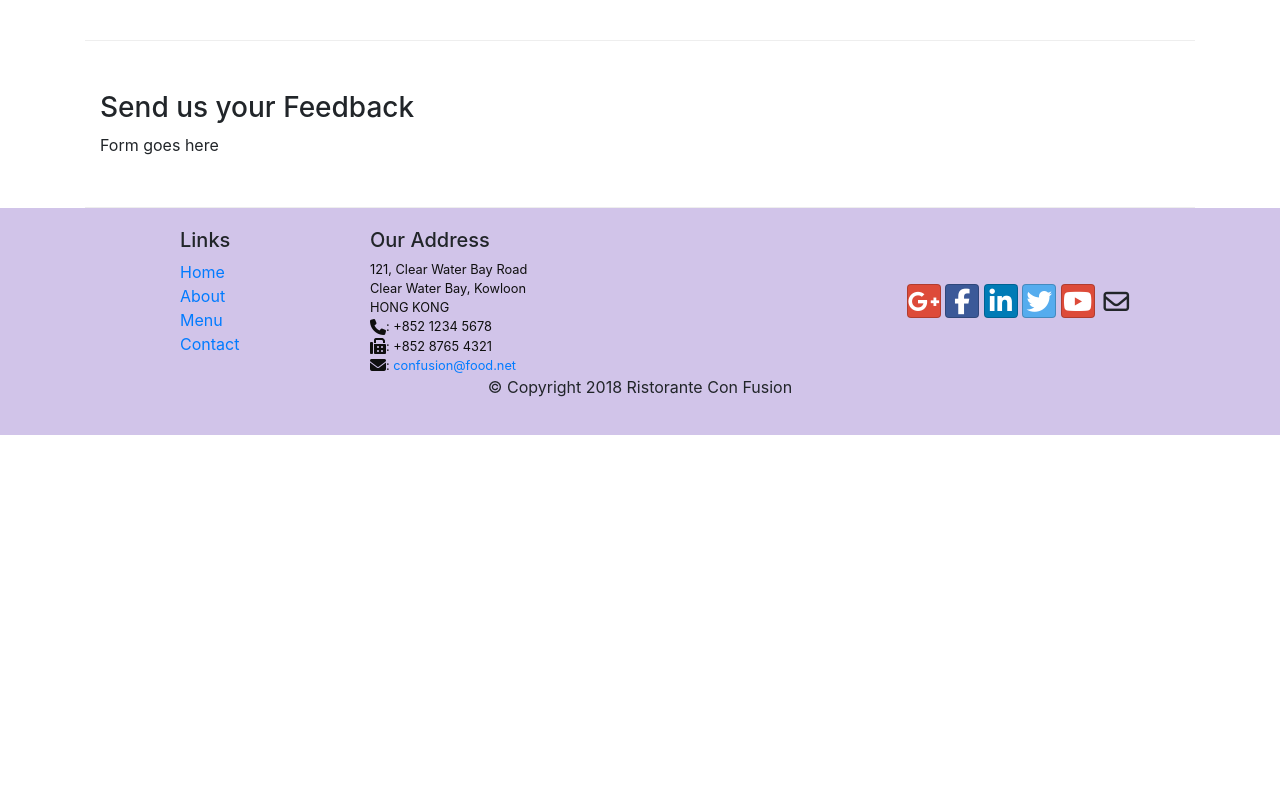
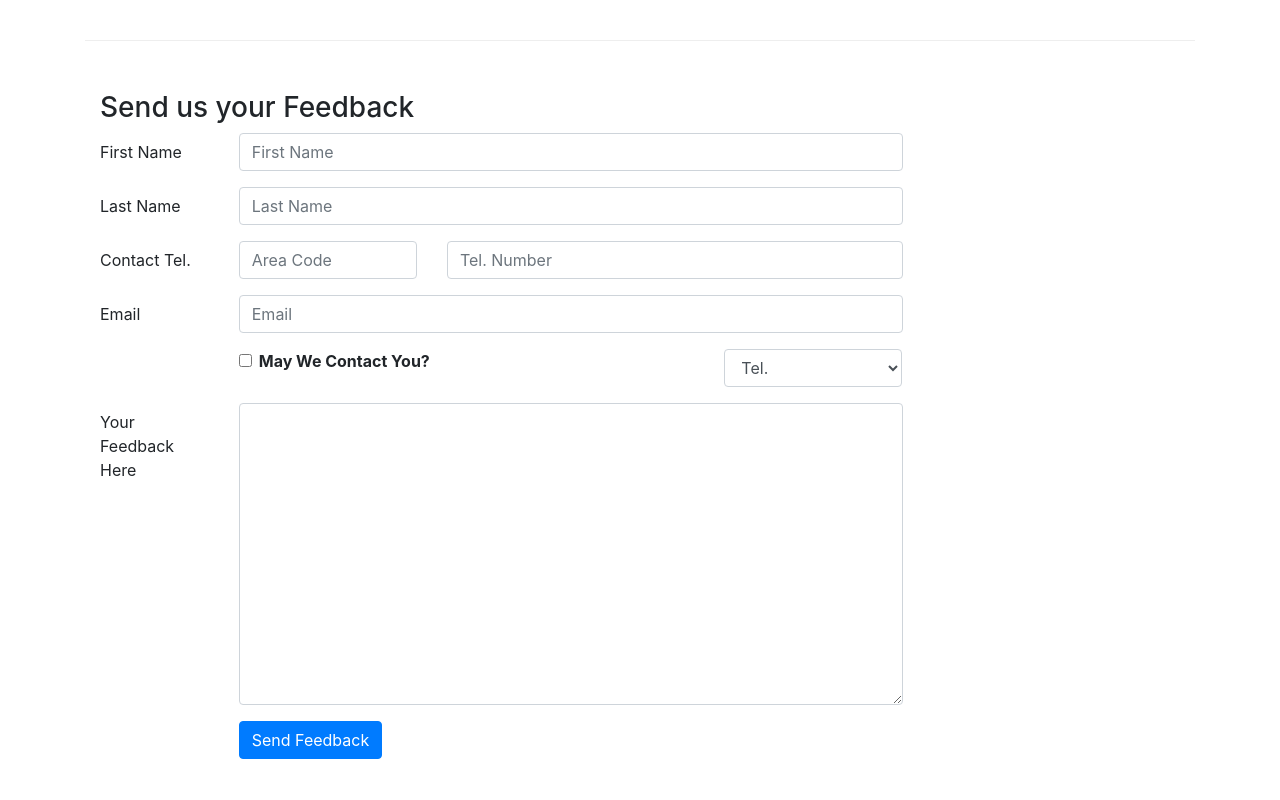
Before and after one commit to mostafa-badawy/conFusion, a plain HTML site: page contactus.html in a window 1280 px wide. Shown: the part 780-1580 px from the top of the page. Before the commit the page ends 1215 px from the top, so only its background shows below. Drawn offline with nearby package versions, Linux system fonts and the light colour scheme.

Commit message:
add file update

```diff
--- a/contactus.html
+++ b/contactus.html
@@ -92,7 +92,64 @@
               <h3>Send us your Feedback</h3>
            </div>
             <div class="col-12 col-md-9">
-                Form goes here
+                <form>
+                    <div class="form-group row">
+                        <label for="firstname" class="col-md-2 col-form-label">First Name</label>
+                        <div class="col-md-10">
+                            <input type="text" class="form-control" id="firstName" name="firstname" placeholder="First Name" >
+                        </div>
+                    </div>
+                    <div class="form-group row">
+                        <label for="lastname" class="col-md-2 col-form-label">Last Name</label>
+                        <div class="col-md-10">
+                            <input type="text" class="form-control" id="lastName" name="lastname" placeholder="Last Name" >
+                        </div>
+                    </div>
+                    <div class="form-group row">
+                        <label for="telnum" class="col-12 col-md-2 col-form-label">Contact Tel.</label>
+                        <div class="col-5 col-md-3">
+                            <input type="tel" class="form-control" id="areaCode" name="areacode" placeholder="Area Code" >
+                        </div>
+                        <div class="col-7 col-md-7">
+                            <input type="tel" class="form-control" id="telNum" name="telnum" placeholder="Tel. Number" >
+                        </div>
+                    </div>
+                    <div class="form-group row">
+                        <label for="emailid" class="col-md-2 col-form-label">Email</label>
+                        <div class="col-md-10">
+                            <input type="email" class="form-control" id="emailId" name="emailid" placeholder="Email" >
+                        </div>
+                    </div>
+                    <div class="form-group row">
+                        <div class="col-md-6 offset-md-2">
+                            <div class="form-check">
+                                <input type="checkbox" class="form-check-input" name="approve" id="approve" value="" >
+                                <label class="form-check-label" for="approve">
+                                    <strong>May We Contact You?</strong>
+                                </label>
+                            </div>
+                        </div>
+                        <div class="col-md-3 offset-md-1">
+                            <select class="form-control">
+                                <option>Tel.</option>
+                                <option>Email</option>
+                            </select>
+                        </div>
+                    </div>
+                    <div class="form-group row">
+                        <label for="feedback" class="col-md-2 col-form-label">Your Feedback Here</label>
+                        <div class="col-md-10">
+                            <textarea class="form-control" id="feedBack" name="feedback" rows="12"></textarea>
+                        </div>
+                    </div>
+                    <div class="form-group row">
+                        <div class="offset-md-2 col-md-10" >
+                            <button type="submit" class="btn btn-primary">
+                                Send Feedback
+                            </button>
+                        </div>
+                    </div>
+                </form>
             </div>
              <div class="col-12 col-md">
             </div>
```
